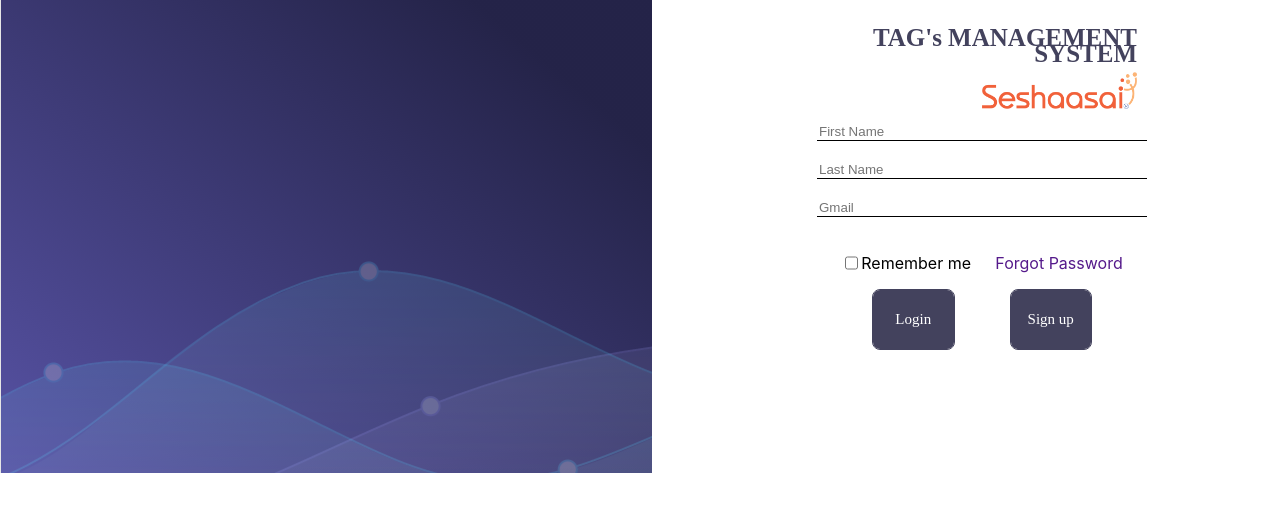
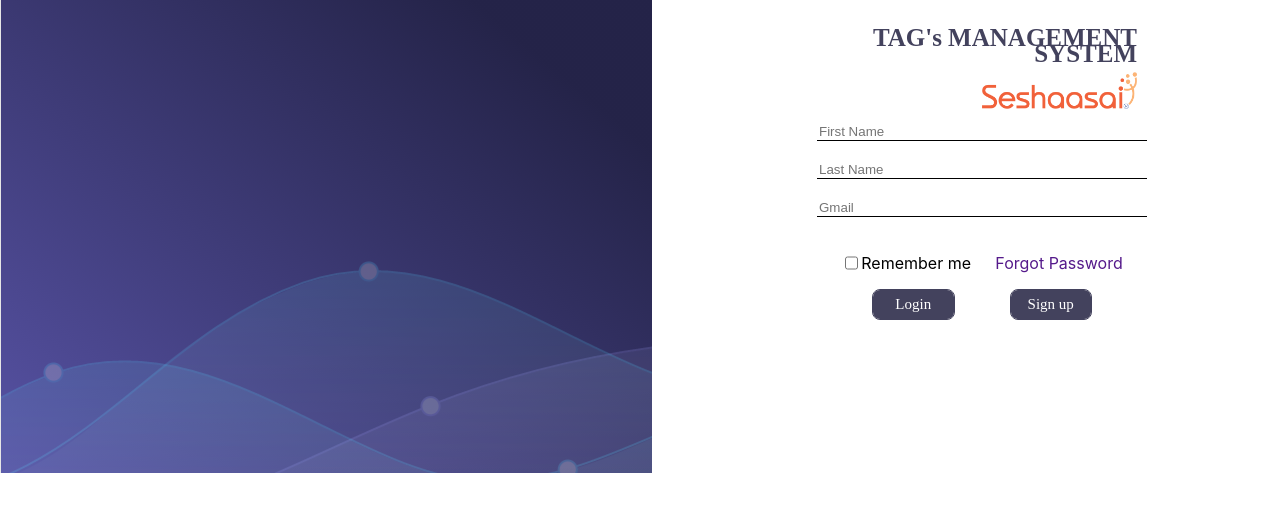
Before and after one commit to AnuragiRajesh/GLTrak, a React (Create React App) app: page / in a window 1280 px wide. Shown: the top 512 px of the page. Built offline with nearby package versions, Linux system fonts and the light colour scheme.

Commit message:
resized the sign up and button

```diff
--- a/src/App.js
+++ b/src/App.js
@@ -13,7 +13,6 @@ function App() {
 
   <Login />
 </div>
-{/* </header> */}
 
 </div>
   );
--- a/src/Pages/login.jsx
+++ b/src/Pages/login.jsx
@@ -68,16 +68,16 @@ opacity: '1'}}>TAG's MANAGEMENT SYSTEM</div>
     </div>
 <div style={{display:'flex', justifyContent:'space-evenly'}}>
 
-    <button style={{width:'25%' , padding:'5px', background:'#43425D 0% 0% no-repeat padding-box',border:' 1px solid #43425D',borderRadius:'8px'}} onClick={submitButton}><p style={{textAlign: 'center',
+    <button style={{width:'25%' , padding:'5px', background:'#43425D 0% 0% no-repeat padding-box',border:' 1px solid #43425D',borderRadius:'8px'}} onClick={submitButton}><span style={{textAlign: 'center',
 font:' normal normal normal 15px/19px Montserrat',
 letterSpacing:' 0px',
 color: '#FFFFFF',
-opacity: '1'}}>Login</p></button>
-    <button  style={{width:'25%' , padding:'5px', background:'#43425D 0% 0% no-repeat padding-box',border:' 1px solid #43425D',borderRadius:'8px'}}  onClick={submitButton}><p style={{textAlign: 'center',
+opacity: '1'}}>Login</span></button>
+    <button  style={{width:'25%' , padding:'5px', background:'#43425D 0% 0% no-repeat padding-box',border:' 1px solid #43425D',borderRadius:'8px'}}  onClick={submitButton}><span style={{textAlign: 'center',
 font:' normal normal normal 15px/19px Montserrat',
 letterSpacing:' 0px',
 color: '#FFFFFF',
-opacity: '1'}}>Sign up</p></button>
+opacity: '1'}}>Sign up</span></button>
 </div>
 </div>
 </div>
```
